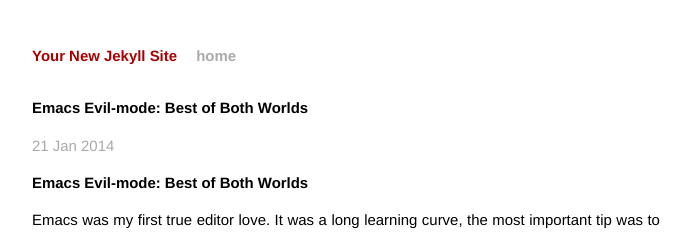
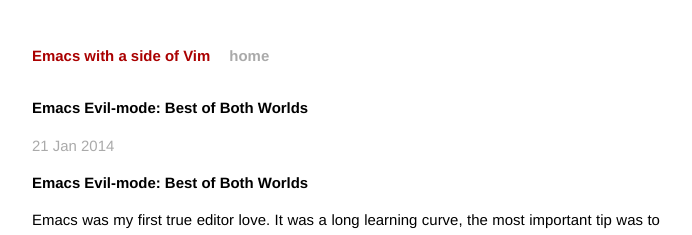
Before and after one commit to underhilllabs/emacs-blog, a Jekyll site: the page built from _posts/2014-01-21-evil-mode-1.md, in a window 1280 px wide. Shown: the top 235 px of the page, without its empty margins (294-986 px from the left). Built offline with Jekyll 4.4.1, drawn with Linux system fonts in a browser that asks for light colours; Markdown is read by kramdown in place of the engine named in the settings.

Commit message:
Changed blog name

```diff
--- a/_config.yml
+++ b/_config.yml
@@ -1,3 +1,3 @@
-name: Your New Jekyll Site
+name: Emacs with a side of Vim
 markdown: redcarpet
 pygments: true
```
